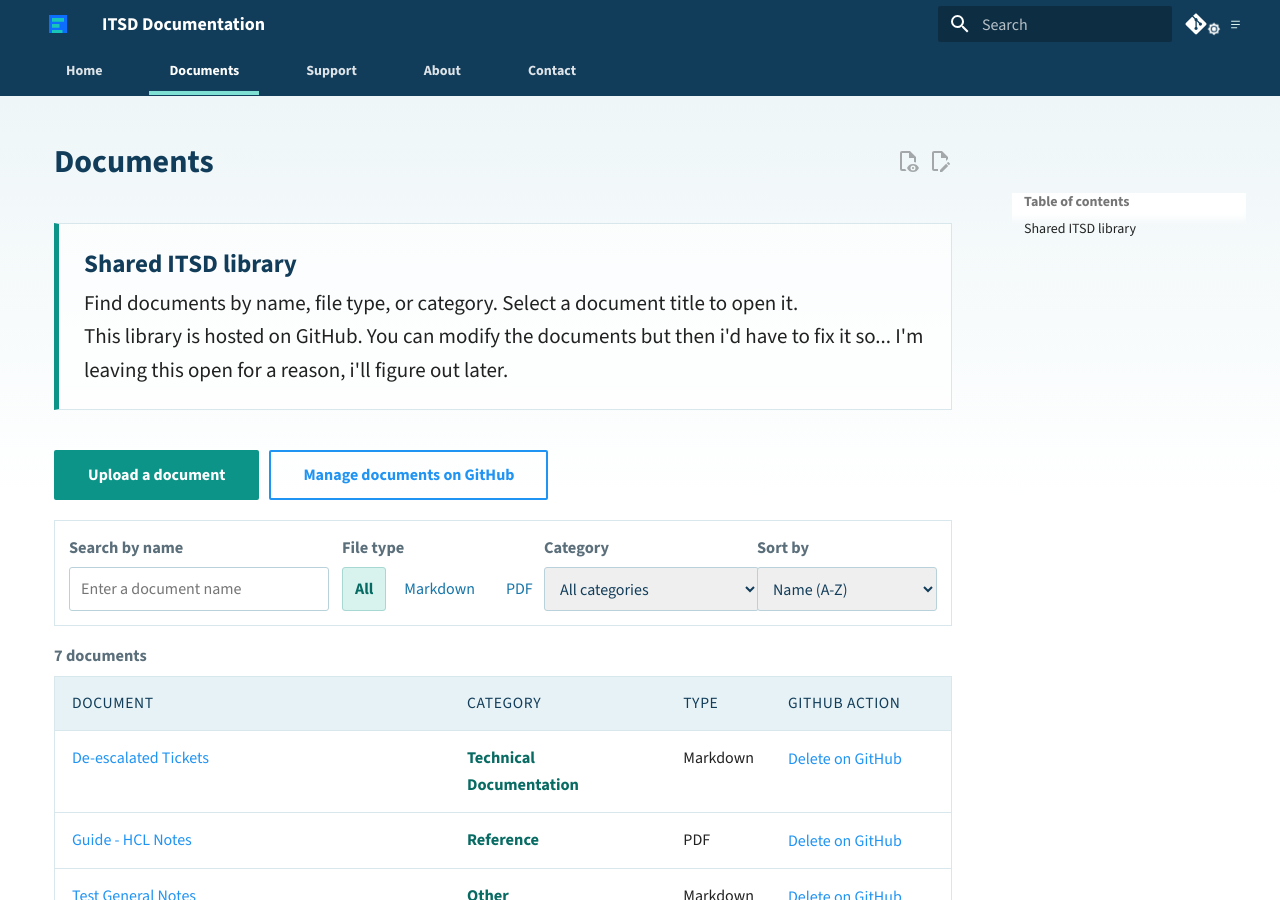
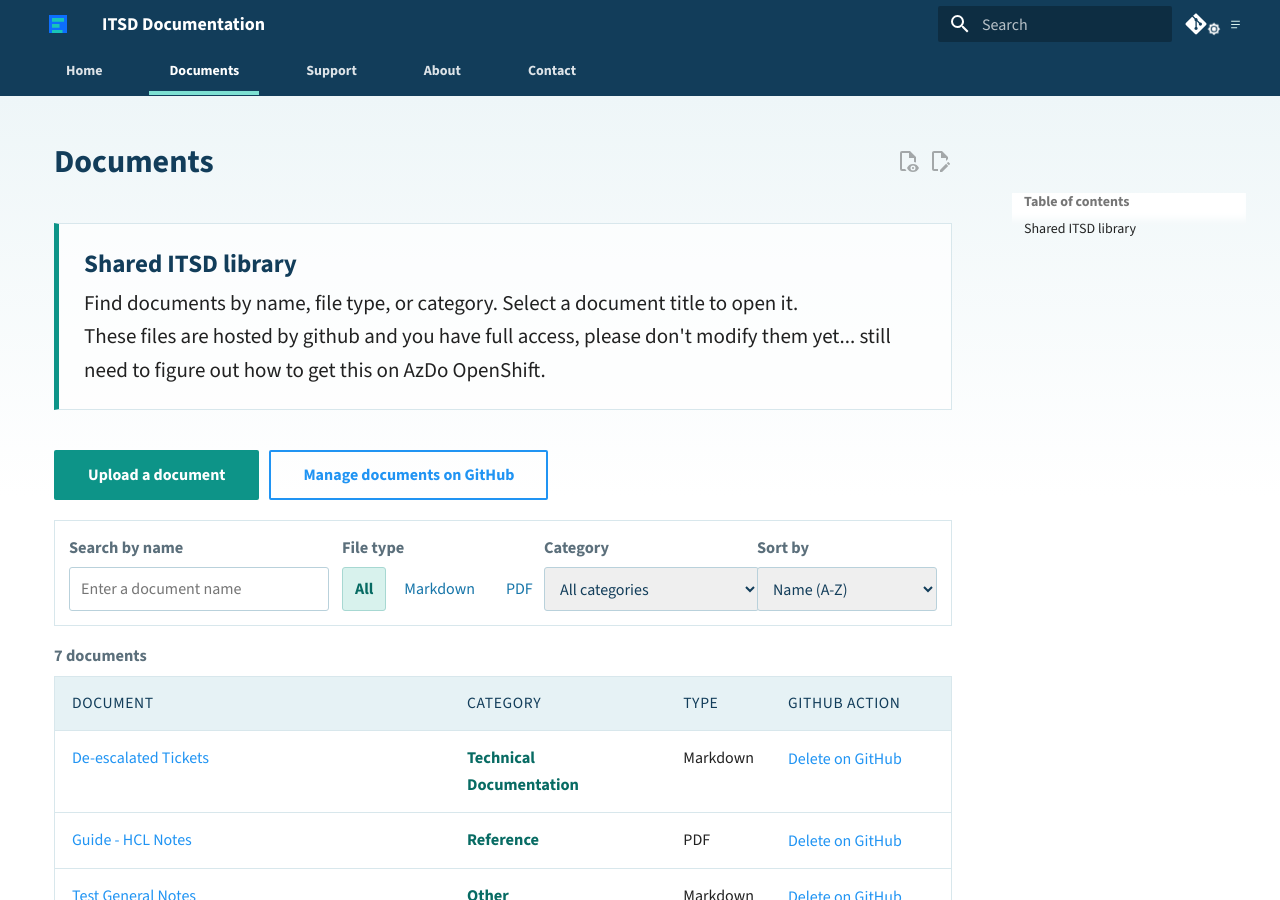
Before and after one commit to dgooding/mkdocs-basic, an MkDocs documentation site: the page built from docs/uploaded-documents.md, in a window 1280 px wide and 900 px high. Built offline with MkDocs 1.6.1 and Material for MkDocs 9.7.7, drawn with Linux system fonts in a browser that asks for light colours; comment, search, counter and statistics services are not loaded.

Commit message:
docs: auto-update 2026-08-27 02:41:06

```diff
--- a/docs/uploaded-documents.md
+++ b/docs/uploaded-documents.md
@@ -6,8 +6,7 @@
 
 Find documents by name, file type, or category. Select a document title to open it.
 
-This library is hosted on GitHub. You can modify the documents but then i'd have to fix it so...
-I'm leaving this open for a reason, i'll figure out later.
+These files are hosted by github and you have full access, please don't modify them yet... still need to figure out how to get this on AzDo OpenShift.
 
 </div>
 
```
